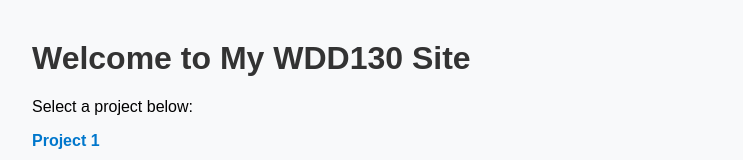
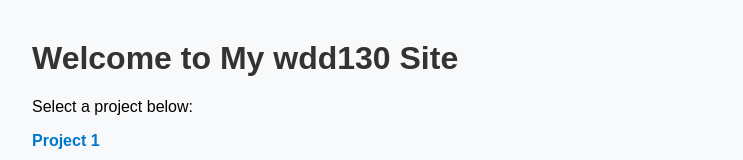
Before and after one commit to Iben72/wdd130, a plain HTML site: page index.html in a window 1280 px wide. Shown: the top 160 px of the page, without its empty margins (8-751 px from the left). Drawn offline with Linux system fonts and the light colour scheme; files whose address does not match are found by name.

Commit message:
change WDD to wdd

```diff
--- a/index.html
+++ b/index.html
@@ -31,7 +31,7 @@
   </style>
 </head>
 <body>
-  <h1>Welcome to My WDD130 Site</h1>
+  <h1>Welcome to My wdd130 Site</h1>
   <p>Select a project below:</p>
   <ul>
     <li><a href="project1/index.html">Project 1</a></li>
```
